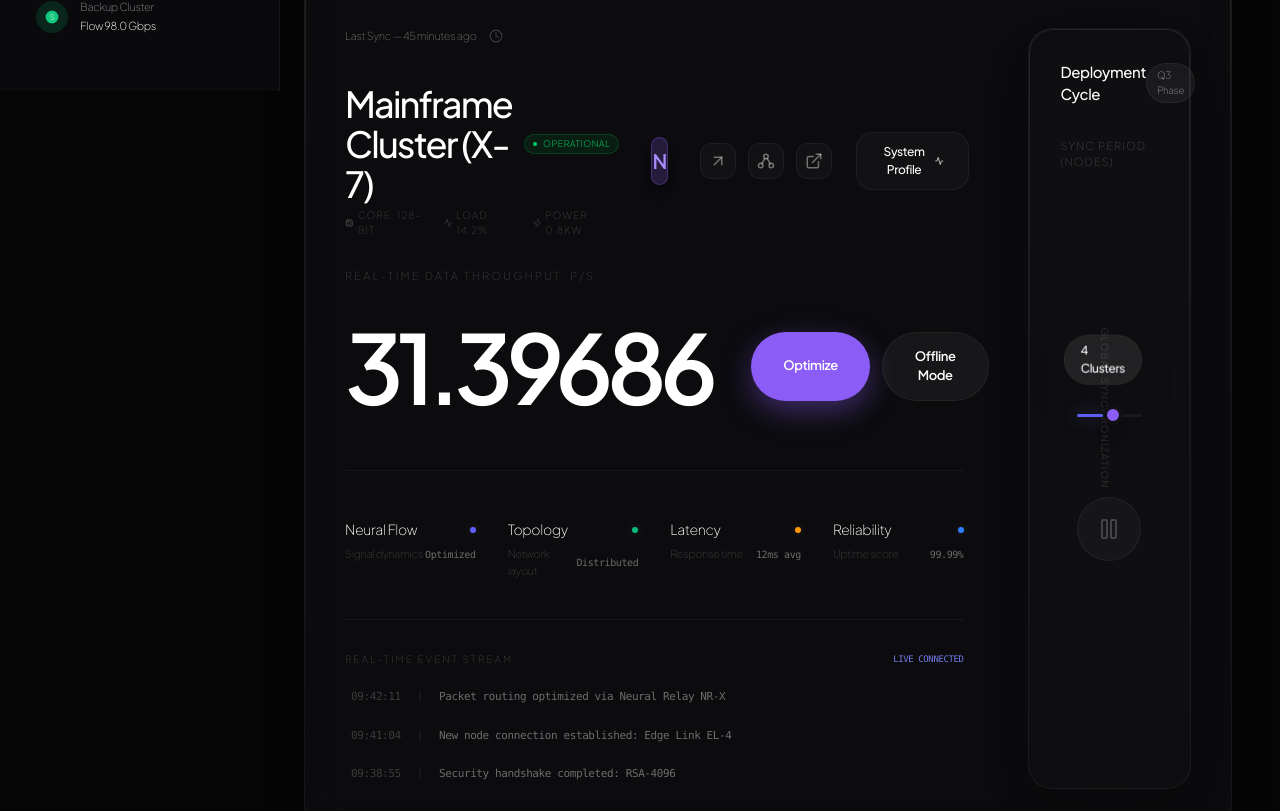
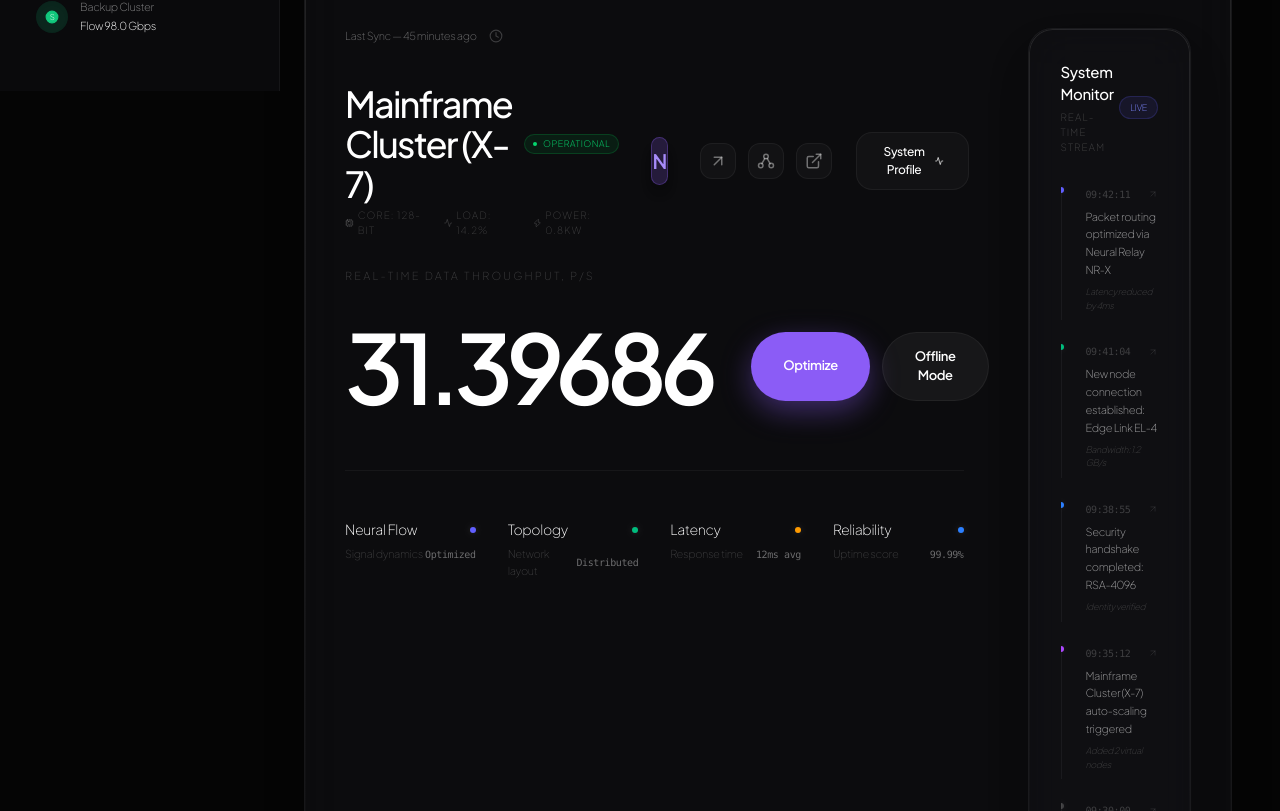
Before and after one commit to sebastianvasquezechavarria1234/nexus, a Next.js app: page / in a window 1280 px wide. Shown: the part 709-1520 px from the top of the page. Built offline with nearby package versions, Linux system fonts and the light colour scheme.

Commit message:
feat: move System Monitor to right panel and fix layout structure

```diff
--- a/src/app/page.tsx
+++ b/src/app/page.tsx
@@ -169,55 +169,47 @@ export default function Dashboard() {
                   </div>
                 ))}
               </div>
-
-              {/* Real-time System Logs */}
-              <div className="pt-8 mt-2 border-t border-white/[0.05]">
-                <div className="flex items-center justify-between mb-4">
-                  <p className="text-[10px] text-white/20 font-medium uppercase tracking-[0.2em]">Real-time Event Stream</p>
-                  <span className="text-[9px] text-indigo-400 font-mono animate-pulse">LIVE CONNECTED</span>
-                </div>
-                <div className="space-y-2.5">
-                  {[
-                    { time: '09:42:11', event: 'Packet routing optimized via Neural Relay NR-X', type: 'system' },
-                    { time: '09:41:04', event: 'New node connection established: Edge Link EL-4', type: 'network' },
-                    { time: '09:38:55', event: 'Security handshake completed: RSA-4096', type: 'security' },
-                  ].map((log, i) => (
-                    <div key={i} className="flex items-center gap-4 text-[11px] font-mono group hover:bg-white/[0.02] p-1.5 rounded-lg transition-all">
-                      <span className="text-white/20">{log.time}</span>
-                      <span className="text-white/10">|</span>
-                      <span className="text-white/40 group-hover:text-white/60 transition-colors">{log.event}</span>
-                    </div>
-                  ))}
-                </div>
-              </div>
             </div>
 
             <div className="relative lg:col-span-1">
-              <div className="glass p-8 bg-white/[0.01] border-white/[0.05] h-full flex flex-col rounded-[32px]">
+              <div className="glass p-8 bg-white/[0.01] border-white/[0.05] h-full flex flex-col rounded-[32px] min-h-[450px]">
                 <div className="flex items-center justify-between mb-8">
-                  <h3 className="text-[15px] font-medium">Deployment Cycle</h3>
-                  <span className="text-[10px] bg-white/[0.05] border border-white/5 px-2.5 py-1 rounded-full text-white/50 font-medium">Q3 Phase</span>
-                </div>
-                <p className="text-[11px] text-white/20 mb-12 font-medium uppercase tracking-[0.1em]">Sync Period (Nodes)</p>
-
-                <div className="relative flex-1 flex flex-col justify-center px-4">
-                  <div className="h-[3px] w-full bg-white/[0.05] rounded-full relative">
-                    {/* Slider Line */}
-                    <div className="absolute left-0 top-0 h-full bg-indigo-500 w-[40%] rounded-full shadow-[0_0_15px_rgba(99,102,241,0.5)]"></div>
-                    {/* Handle */}
-                    <div className="absolute left-[40%] top-1/2 -translate-y-1/2 w-5 h-5 bg-[#8b5cf6] rounded-full border-[4px] border-[#111114] shadow-xl z-20"></div>
-                    {/* Value Bubble */}
-                    <div className="absolute left-[40%] bottom-8 -translate-x-1/2 text-[12px] font-medium bg-white/[0.08] backdrop-blur-md border border-white/[0.05] px-4 py-1.5 rounded-full shadow-2xl animate-float">4 Clusters</div>
+                  <div className="flex flex-col gap-1">
+                    <h3 className="text-[15px] font-medium tracking-tight">System Monitor</h3>
+                    <p className="text-[10px] text-white/20 font-medium uppercase tracking-widest">Real-time Stream</p>
                   </div>
-
-                  <div className="mt-20 flex justify-center">
-                    <div className="w-16 h-16 rounded-full bg-white/[0.03] border border-white/[0.05] flex items-center justify-center group cursor-pointer hover:bg-white/[0.08] transition-all">
-                      <Pause size={24} className="text-white/20 group-hover:text-white transition-colors" />
-                    </div>
-                  </div>
+                  <span className="text-[9px] bg-indigo-500/10 border border-indigo-500/20 px-2.5 py-1 rounded-full text-indigo-400 font-bold animate-pulse">LIVE</span>
                 </div>
 
-                <div className="absolute right-[5px] top-1/2 -translate-y-1/2 text-[10px] text-white/10 font-medium uppercase tracking-widest rotate-90 origin-center whitespace-nowrap">Global Synchronization</div>
+                <div className="flex-1 space-y-6 overflow-hidden relative">
+                  {[
+                    { time: '09:42:11', event: 'Packet routing optimized via Neural Relay NR-X', detail: 'Latency reduced by 4ms', color: 'bg-indigo-500' },
+                    { time: '09:41:04', event: 'New node connection established: Edge Link EL-4', detail: 'Bandwidth: 1.2 GB/s', color: 'bg-emerald-500' },
+                    { time: '09:38:55', event: 'Security handshake completed: RSA-4096', detail: 'Identity verified', color: 'bg-blue-500' },
+                    { time: '09:35:12', event: 'Mainframe Cluster (X-7) auto-scaling triggered', detail: 'Added 2 virtual nodes', color: 'bg-purple-500' },
+                    { time: '09:30:00', event: 'Backup synchronization successful', detail: 'All clusters synced', color: 'bg-white/20' },
+                  ].map((log, i) => (
+                    <div key={i} className="relative pl-6 pb-2 border-l border-white/5 group last:pb-0">
+                      <div className={`absolute left-[-3.5px] top-0 w-1.5 h-1.5 rounded-full ${log.color} shadow-[0_0_8px_rgba(255,255,255,0.1)] group-hover:scale-125 transition-transform`}></div>
+                      <div className="flex flex-col gap-1.5">
+                        <div className="flex items-center justify-between">
+                          <span className="text-[10px] text-white/20 font-mono">{log.time}</span>
+                          <ArrowUpRight size={10} className="text-white/10 group-hover:text-white/40 transition-all" />
+                        </div>
+                        <p className="text-[11px] text-white/60 leading-relaxed font-medium group-hover:text-white transition-colors">{log.event}</p>
+                        <p className="text-[9px] text-white/20 font-medium italic">{log.detail}</p>
+                      </div>
+                    </div>
+                  ))}
+
+                  {/* Fading effect at bottom */}
+                  <div className="absolute bottom-0 left-0 w-full h-20 bg-gradient-to-t from-[#0a0a0c] to-transparent pointer-events-none"></div>
+                </div>
+
+                <button className="mt-8 w-full py-3 rounded-2xl bg-white/[0.03] border border-white/5 text-[11px] font-semibold text-white/40 hover:bg-white/[0.05] hover:text-white transition-all flex items-center justify-center gap-2">
+                  View Full History
+                  <ExternalLink size={12} />
+                </button>
               </div>
             </div>
           </div>
```
